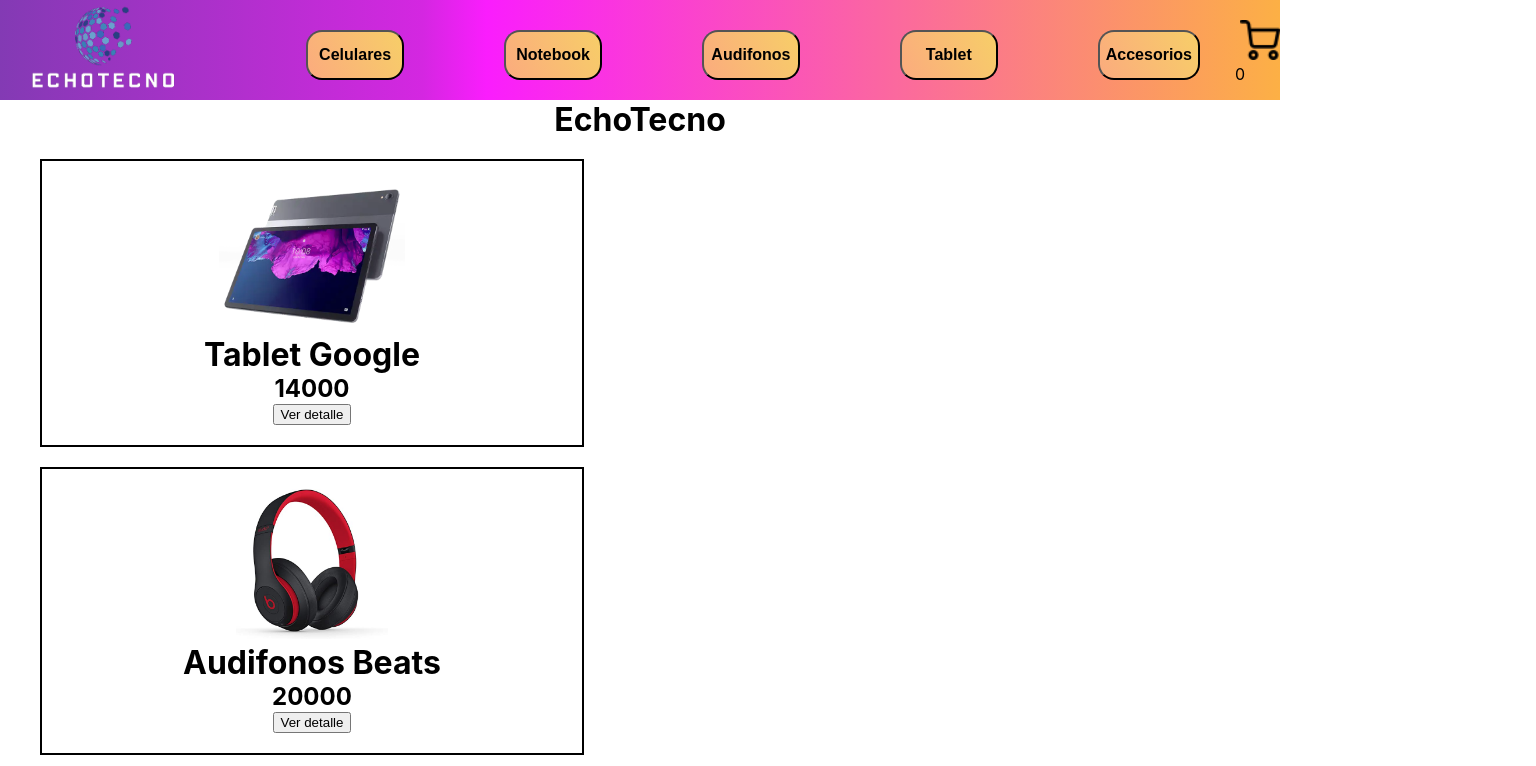
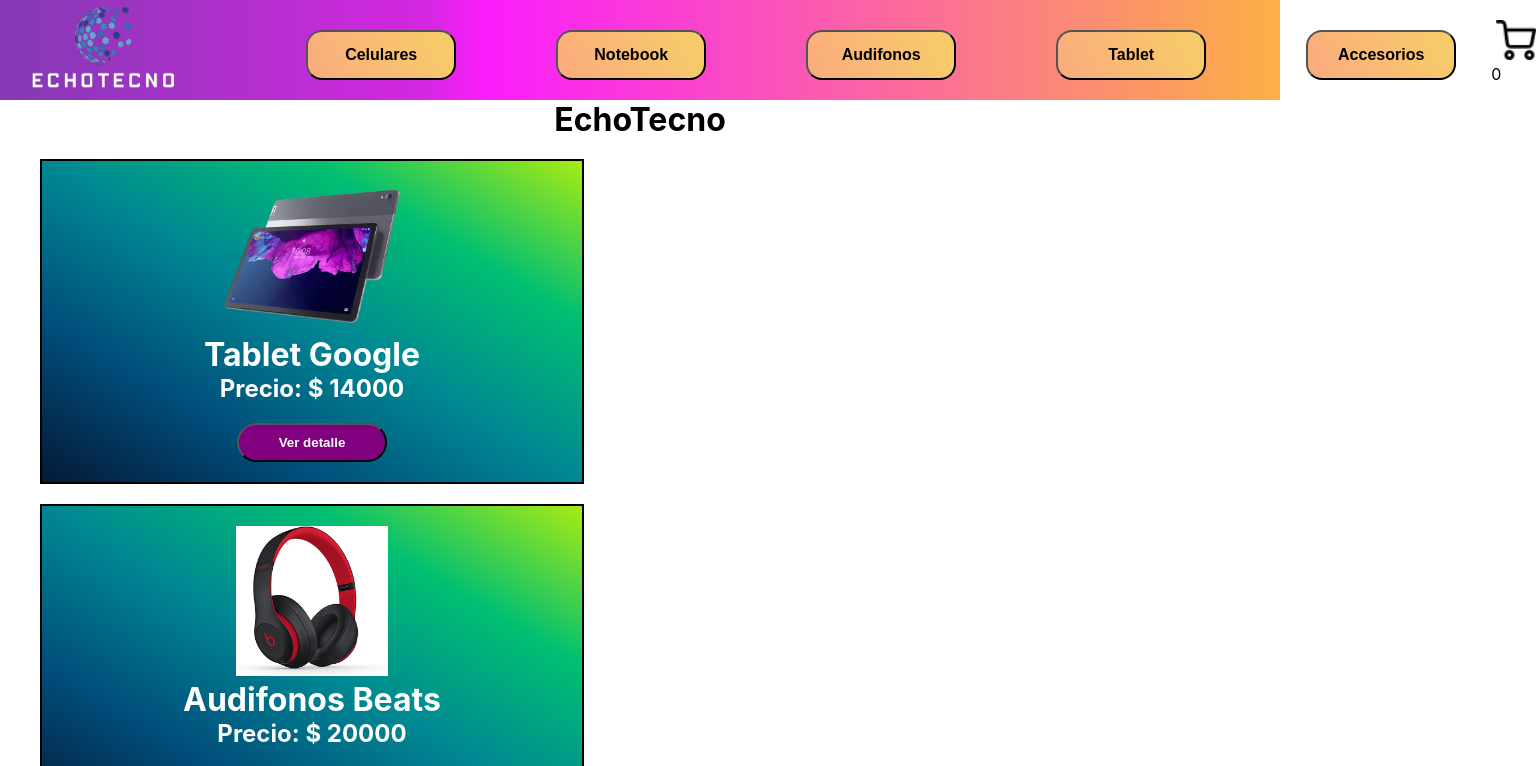
Before and after one commit to FlorAguirre/EchoTecno, a React (Create React App) app: page / in a window 1280 px wide. Shown: the top 766 px of the page, 1536 px wide, since content can reach past the window. Built offline with nearby package versions, Linux system fonts and the light colour scheme.

Commit message:
Agregando el detalle de los productos y los routing

```diff
--- a/package.json
+++ b/package.json
@@ -8,6 +8,7 @@
     "@testing-library/user-event": "^13.5.0",
     "react": "^18.1.0",
     "react-dom": "^18.1.0",
+    "react-router-dom": "^6.3.0",
     "react-scripts": "5.0.1",
     "web-vitals": "^2.1.4"
   },
--- a/src/App.css
+++ b/src/App.css
@@ -7,6 +7,10 @@
 .App {
   text-align: center;
 }
+
+/* body{
+  background-image: linear-gradient(to bottom, #d16ba5, #c777b9, #ba83ca, #aa8fd8, #9a9ae1, #8aa7ec, #79b3f4, #69bff8, #52cffe, #41dfff, #46eefa, #5ffbf1);
+} */
 
 /* .App-logo {
   height: 40vmin;
@@ -42,60 +46,3 @@
     transform: rotate(360deg);
   }
 } */
-
-.header{
-  background: rgb(131,58,180);
-background: linear-gradient(90deg, rgba(131,58,180,1) 0%, rgba(200,42,218,1) 28%, rgba(212,39,225,1) 33%, rgba(250,29,253,1) 38%, rgba(252,176,69,1) 100%);
-height: 100px;
-}
-
-.header__button{
-  margin-left:100px;
-  height:50px;
-  margin-top:30px;
- /*  padding:20px; */
-  color:black;
-  font-weight: bold;
-  background-color: #FBAB7E;
-  background-image: linear-gradient(62deg, #FBAB7E 0%, #F7CE68 100%);
-  border-radius:1rem;
-  font-size: 1rem;
-  width:150px
-
-}
-
-.header__imagen{
-  height:100px;
-  padding-bottom:10px;
-
-
-}
-
-.header__componentes{
-  display:flex;
-  flex-direction: row;
-
-}
-
-.carrito{
-  height: 40px;
-  margin-top:20px;
-  margin-left: 40px;
-}
-
-.imagen__producto{
-  height:150px;
-}
-
-.contenedor{
-  display: grid;
-  grid-template-columns: 1fr 1fr 1fr;
-}
-
-.productos{
-  padding:20px;
-  border:2px solid black;
-  margin-top: 20px;
-  width:500px;
-
-}
--- a/src/App.js
+++ b/src/App.js
@@ -2,12 +2,24 @@
 import './App.css';
 import NavBar from './components/NavBar/NavBar';
 import ItemListContainer from './components/ItemListContainer/ItemListContainer';
+import ItemDetailContainer from './components/ItemDetailContainer/ItemDetailContainer';
+import { BrowserRouter , Routes, Route } from 'react-router-dom'
 
 function App() {
   return (
     <div className="App">
+
+   {/*    <ItemListContainer greeting ='EchoTecno'/> */}
+    {/*   <ItemDetailContainer /> */}
+      <BrowserRouter>
       <NavBar />
-      <ItemListContainer greeting ='EchoTecno'/>
+        <Routes>
+          <Route path='/' element={<ItemListContainer greeting ='EchoTecno'/>}/>
+          <Route path='/category/:categoryId' element={<ItemListContainer greeting ='EchoTecno'/>}/>
+          <Route path='/detail/:productoId' element ={<ItemDetailContainer/>}/>
+
+        </Routes>
+      </BrowserRouter>
      {/*  <header className="App-header">
         <img src={logo} className="App-logo" alt="logo" />
         <p>
--- a/src/asyncmock.js
+++ b/src/asyncmock.js
@@ -2,8 +2,8 @@
         id: '1',
         name: 'Tablet Google',
         price: 14000,
-        category: 'tablet',
-        img: 'imagenes/icysl39azuqnz4yrv7wc9zopwx8a45492484.webp',
+        category: 'Tablet',
+        img: '/imagenes/icysl39azuqnz4yrv7wc9zopwx8a45492484.webp',
         stock: 30,
         description: 'Marca Google, Pantalla de 14", Windows 11'
     },
@@ -11,8 +11,8 @@
         id: '2',
         name: 'Audifonos Beats',
         price: 20000,
-        category: ' audifonos',
-        img: 'imagenes/61Xvn9KUgYL._AC_SX522_.jpg',
+        category: 'Audifonos',
+        img: '/imagenes/61Xvn9KUgYL._AC_SX522_.jpg',
         stock: 20,
         description: 'Beats Studio3 Wireless Noise Cancelling Over-Ear Headphones - Apple W1 Headphone Chip, Class 1 Bluetooth, 22 Hours of Listening Time, Built-in Microphone - Defiant Black-Red (Latest Model)'
     },
@@ -20,8 +20,8 @@
         id: '3',
         name: 'Teclado Gamer',
         price: 15000,
-        category: ' accesorios',
-        img: 'imagenes/71Xk+hR7oTL._AC_SX679_.jpg',
+        category: 'Accesorios',
+        img: '/imagenes/71Xk+hR7oTL._AC_SX679_.jpg',
         stock: 15,
         description: 'Snpurdiri ST-K3 60% Wired Gaming Keyboard, RGB Backlit Ultra-Compact Mini Keyboard, Waterproof Mini Compact 61 Keys Keyboard for PC/Mac Gamer, Typist, Travel, Easy to Carry on Business Trip(Black)'
     },
@@ -35,3 +35,20 @@
         }, 2000)
     })
 }
+
+export const getProductosByCategory = (categoryId) => {
+    return new Promise((resolve, reject) => {
+        setTimeout(() => {
+            resolve(productos.filter(prod => prod.category === categoryId))
+        }, 2000)
+    })
+}
+
+
+export const getProductosById = (id) => {
+    return new Promise((resolve, reject) => {
+        setTimeout(() => {
+            resolve(productos.find(prod => prod.id === id))
+        }, 2000)
+    })
+}
--- /dev/null
+++ b/src/components/Item/Item.css
@@ -0,0 +1,27 @@
+.imagen__producto{
+    height:150px;
+  }
+
+/*  .contenedor{
+
+  }   */
+
+  .productos{
+    padding:20px;
+    border:2px solid black;
+    margin-top: 20px;
+    width:500px;
+    background-image: linear-gradient(to right top, #051937, #004d7a, #008793, #00bf72, #a8eb12);
+    color:white;
+
+  }
+
+  .boton{
+    margin-top: 20px;
+    padding:10px;
+    background-color: purple ;
+    color:white;
+    font-weight: bold;
+    width:150px;
+    border-radius: 2rem;
+  }
--- a/src/components/Item/Item.js
+++ b/src/components/Item/Item.js
@@ -1,11 +1,17 @@
-const Item = ({name, img, price}) => {
+import './Item.css'
+import { Link } from 'react-router-dom'
+
+const Item = ({name, img, price, id}) => {
     return (
         <div className="contenedor">
           <div className="productos">
             <img className = 'imagen__producto'src={img}  alt= {name}/>
             <h1>{name}</h1>
-            <h2>{price}</h2>
-            <button>Ver detalle</button>
+            <h2>Precio: $ {price}</h2>
+
+            <Link to= {`/detail/${id}`} className= 'Option'>
+                 <button className='boton'>Ver detalle</button>
+            </Link>
         </div>
         </div>
     )
--- /dev/null
+++ b/src/components/ItemDetail/ItemDetail.css
@@ -0,0 +1,7 @@
+.contenedor__item{
+    border: solid;
+    width:400px;
+    height:500px;
+    margin:50px;
+    padding:20px;
+}
--- /dev/null
+++ b/src/components/ItemDetail/ItemDetail.js
@@ -0,0 +1,16 @@
+import './ItemDetail.css'
+
+const ItemDetail = ({id, name , description,price, img}) => {
+    return (
+        <div className ='contenedor__item'>
+            <img className = 'imagen__producto'src={img}  alt= {name}/>
+            <br></br>
+            <h1>{name}</h1>
+            <br></br>
+            <h2>Precio : $ {price}</h2>
+            <br></br>
+            <h3> Descripción : {description} </h3>
+        </div>
+    )
+    }
+export default ItemDetail
--- /dev/null
+++ b/src/components/ItemDetailContainer/ItemDetailContainer.js
@@ -0,0 +1,27 @@
+import { useEffect, useState } from "react"
+import { getProductosById } from "../../asyncmock"
+import ItemDetail from "../ItemDetail/ItemDetail"
+import { useParams } from "react-router-dom"
+
+const ItemDetailContainer = () => {
+    const [producto, setProducto] = useState()
+
+    const params = useParams()
+
+    useEffect( () => {
+        getProductosById(params.productoId).then(response => {
+            setProducto(response)
+        })
+    },[])
+
+    console.log(producto)
+
+    return (
+        <>
+            <h1> Detalle del Producto</h1>
+            <ItemDetail {...producto} />
+        </>
+    )
+}
+
+export default ItemDetailContainer
--- a/src/components/ItemListContainer/ItemListContainer.js
+++ b/src/components/ItemListContainer/ItemListContainer.js
@@ -1,17 +1,47 @@
 import ItemList from "../ItemList/ItemList"
 import { useEffect, useState } from "react"
-import {getProductos} from '../../asyncmock'
+import {getProductos, getProductosByCategory} from '../../asyncmock'
+import { useParams } from "react-router-dom"
 
 
 const ItemListContainer = (props) => {
 
     const [productos , setProductos] = useState([])
+    const [loading , setLoading] = useState(true)
+
+    const { categoryId } = useParams()
+
+
 
     useEffect(() => {
-        getProductos().then(response => {
-            setProductos(response)
+
+        setLoading(true)
+
+
+        if(!categoryId){
+             getProductos().then(prods => {
+            setProductos(prods)
+        }).catch(error => {
+            console.log(error)
+        }).finally(() => {
+            setLoading(false)
         })
-    }, [])
+        }else{
+            getProductosByCategory(categoryId).then(prods => {
+                setProductos(prods)
+            }).catch(error => {
+                console.log(error)
+            }).finally(() => {
+                setLoading(false)
+            })
+        }
+
+    }, [categoryId])
+
+
+    if(loading) {
+        return <h1>Cargando...</h1>
+    }
 
 /*     const productosComponentes = productos.map(producto =>{
         return (
@@ -24,7 +54,10 @@
     return (
         <div>
         <h1>{props.greeting}</h1>
-        <ItemList productos = { productos} />
+        {productos.length > 0
+            ? <ItemList productos = { productos} />
+            :<h1>No hay productos</h1>}
+
         </div>
     )
 }
--- /dev/null
+++ b/src/components/NavBar/NavBar.css
@@ -0,0 +1,40 @@
+
+.header{
+    background: rgb(131,58,180);
+  background: linear-gradient(90deg, rgba(131,58,180,1) 0%, rgba(200,42,218,1) 28%, rgba(212,39,225,1) 33%, rgba(250,29,253,1) 38%, rgba(252,176,69,1) 100%);
+  height: 100px;
+  }
+
+  .header__button{
+    margin-left:100px;
+    height:50px;
+    margin-top:30px;
+   /*  padding:20px; */
+    color:black;
+    font-weight: bold;
+    background-color: #FBAB7E;
+    background-image: linear-gradient(62deg, #FBAB7E 0%, #F7CE68 100%);
+    border-radius:1rem;
+    font-size: 1rem;
+    width:150px
+
+  }
+
+  .header__imagen{
+    height:100px;
+    padding-bottom:10px;
+
+
+  }
+
+  .header__componentes{
+    display:flex;
+    flex-direction: row;
+
+  }
+
+  .carrito{
+    height: 40px;
+    margin-top:20px;
+    margin-left: 40px;
+  }
--- a/src/components/NavBar/NavBar.js
+++ b/src/components/NavBar/NavBar.js
@@ -1,18 +1,24 @@
 import logo from '../../assets/img/Echotecno-removebg-preview.png'
 import CartWidget from '../CartWidget/CartWidget'
-
+import './NavBar.css'
+import { Link, NavLink } from 'react-router-dom'
 
 const NavBar = () => {
     return (
         <header className="header">
         <nav>
             <div className="header__componentes">
-          <img src={logo} className="header__imagen"></img>
-            <button className ="header__button">Celulares</button>
-            <button className ="header__button">Notebook</button>
-            <button className ="header__button">Audifonos</button>
-            <button className ="header__button">Tablet</button>
-            <button className ="header__button">Accesorios</button>
+        <Link to='/'> <img src={logo} className="header__imagen"></img></Link>
+            <Link to='/category/celular'>
+                <button className ="header__button">Celulares</button></Link >
+            <Link to='/category/Notebook'>
+            <button className ="header__button">Notebook</button></Link >
+            <Link to='/category/Audifonos'>
+            <button className ="header__button">Audifonos</button></Link >
+            <Link to='/category/Tablet'>
+             <button className ="header__button">Tablet</button></Link >
+            <Link to='/category/Accesorios'>
+             <button className ="header__button">Accesorios</button></Link >
             <CartWidget/>
             </div>
 
```
Also changed, not shown: 1 other file (tests, documents, lock files or other folders).
